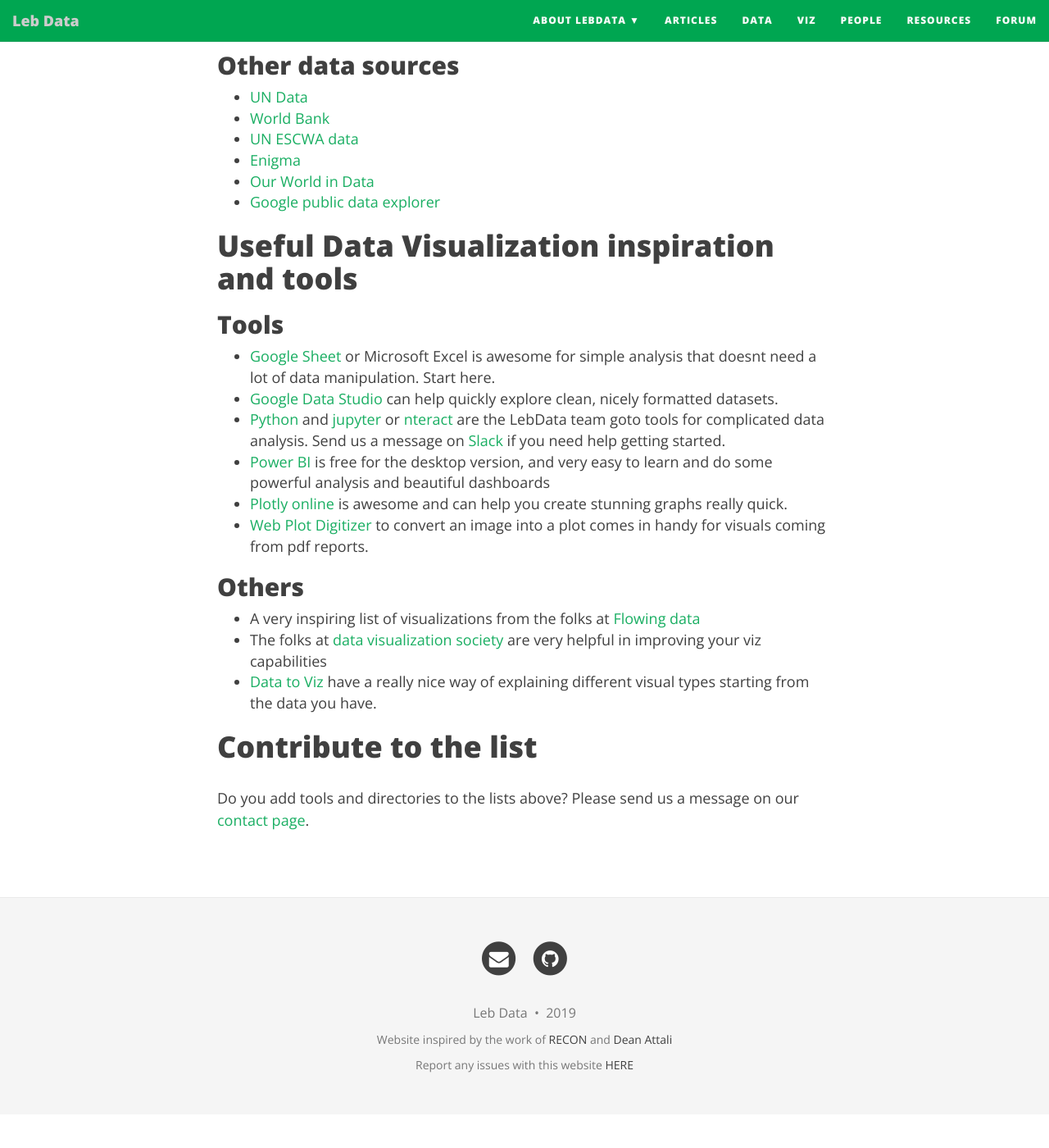
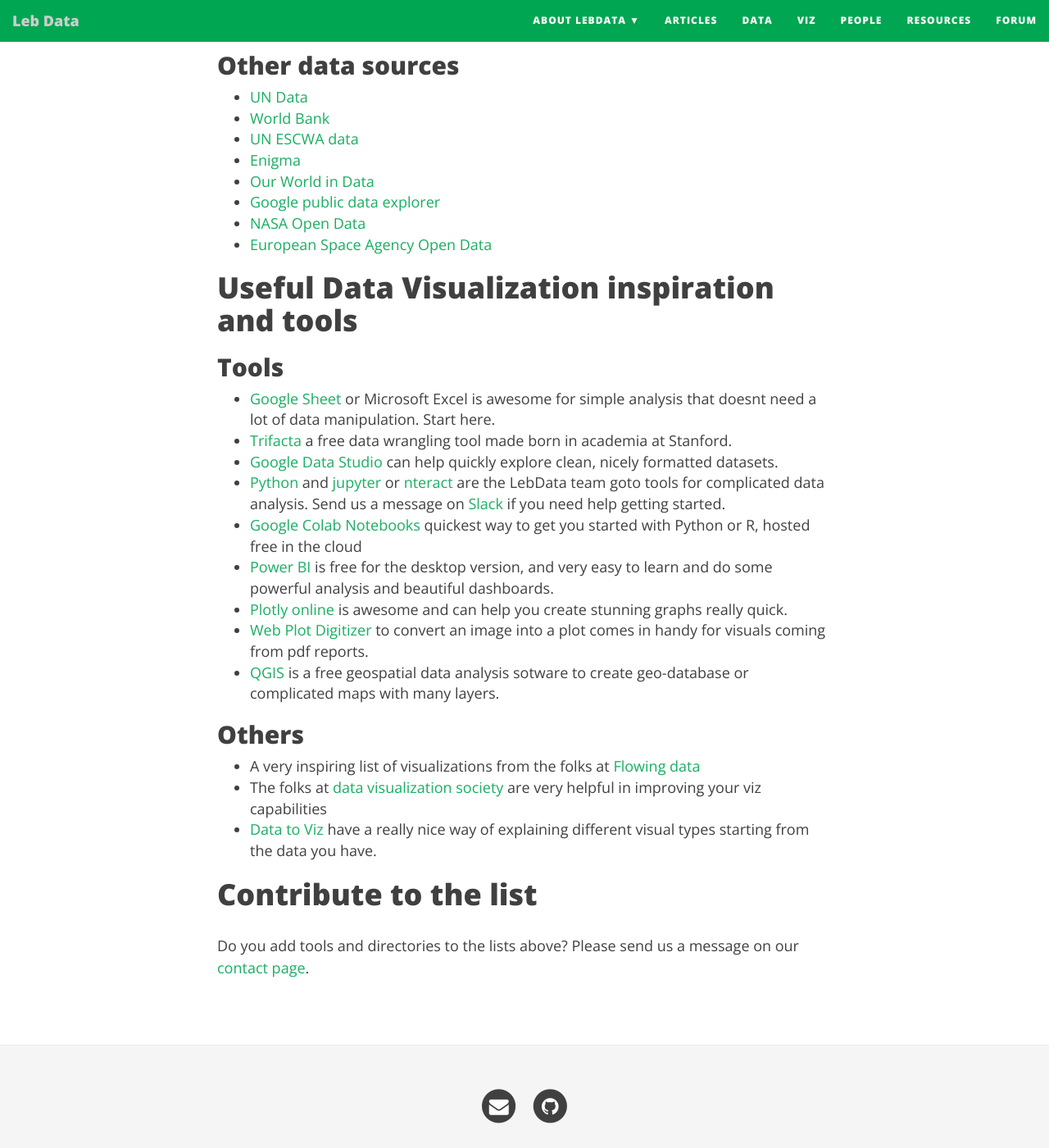
Before and after one commit to alitarraf/lebdata, a Jekyll site: the page built from resources.md, in a window 1280 px wide and 1400 px high, scrolled down 849 px. Shown: the whole window at 82% size. Built offline with Jekyll 4.4.1, drawn with Linux system fonts in a browser that asks for light colours; nearby versions of some CDN libraries; before the commit the page ends 2208 px from its top, so only the background shows below that.

Commit message:
update resourced with MH suggestions

```diff
--- a/resources.md
+++ b/resources.md
@@ -22,16 +22,22 @@
 - [Enigma](https://public.enigma.com/)
 - [Our World in Data](https://ourworldindata.org/)
 - [Google public data explorer](https://www.google.com/publicdata/directory#!)
+- [NASA Open Data](https://data.nasa.gov/)
+- [European Space Agency Open Data](http://open.esa.int/)
 
 # Useful Data Visualization inspiration and tools
 
 ## Tools
 - [Google Sheet](https://www.google.com/sheets/about/) or Microsoft Excel is awesome for simple analysis that doesnt need a lot of data manipulation. Start here.
+- [Trifacta](https://www.trifacta.com/) a free data wrangling tool made born in academia at Stanford.
 - [Google Data Studio](https://datastudio.google.com/u/0/) can help quickly explore clean, nicely formatted datasets.
 - [Python](https://www.python.org/) and [jupyter](https://jupyter.org/) or [nteract](https://nteract.io/) are the LebData team goto tools for complicated data analysis. Send us a message on [Slack](https://lebdata.slack.com) if you need help getting started.
-- [Power BI](https://powerbi.microsoft.com/en-us/) is free for the desktop version, and very easy to learn and do some powerful analysis and beautiful dashboards
+- [Google Colab Notebooks](https://colab.research.google.com/) quickest way to get you started with Python or R, hosted free in the cloud
+- [Power BI](https://powerbi.microsoft.com/en-us/) is free for the desktop version, and very easy to learn and do some powerful analysis and beautiful dashboards.
 - [Plotly online](https://chart-studio.plot.ly/create/) is awesome and can help you create stunning graphs really quick.
 - [Web Plot Digitizer](https://apps.automeris.io/wpd/) to convert an image into a plot comes in handy for visuals coming from pdf reports.
+- [QGIS](https://www.qgis.org/en/site/) is a free geospatial data analysis sotware to create geo-database or complicated maps with many layers.
+
 
 ## Others
 - A very inspiring list of visualizations from the folks at [Flowing data](https://flowingdata.com)
```
